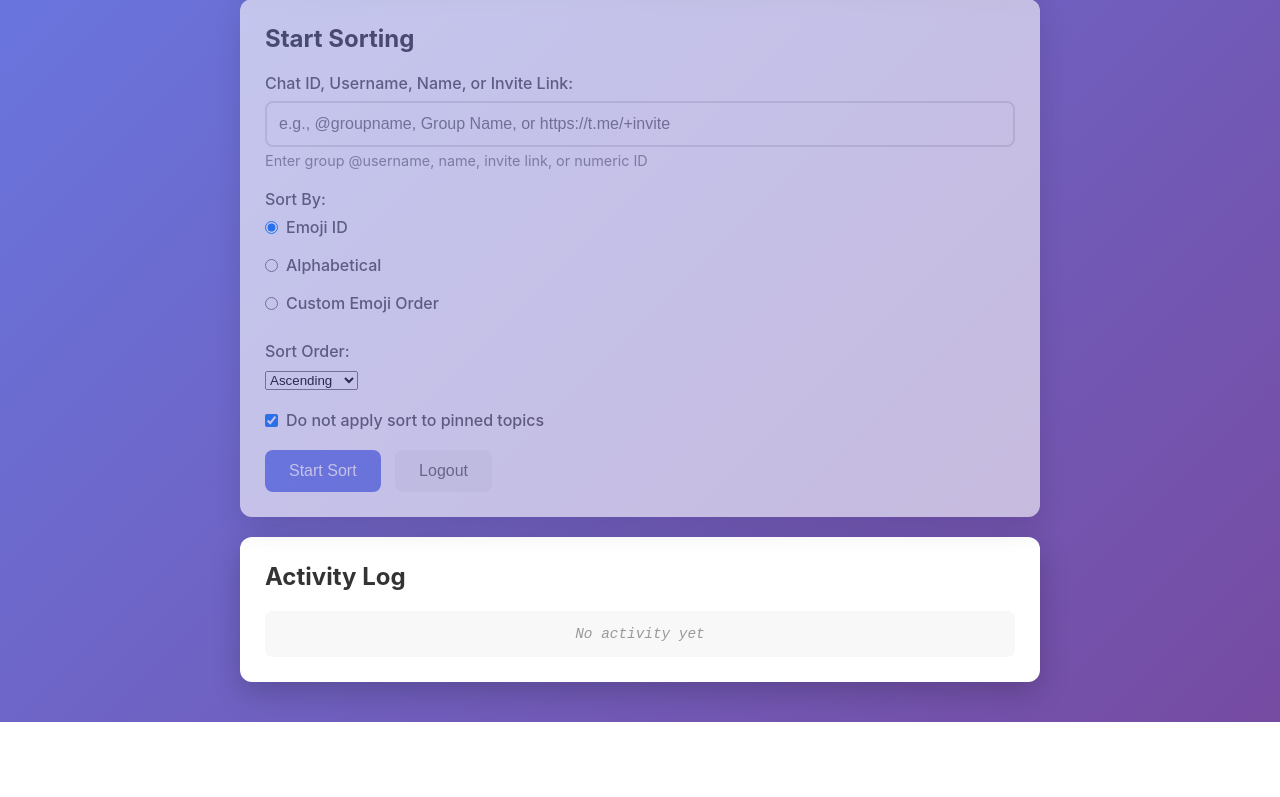
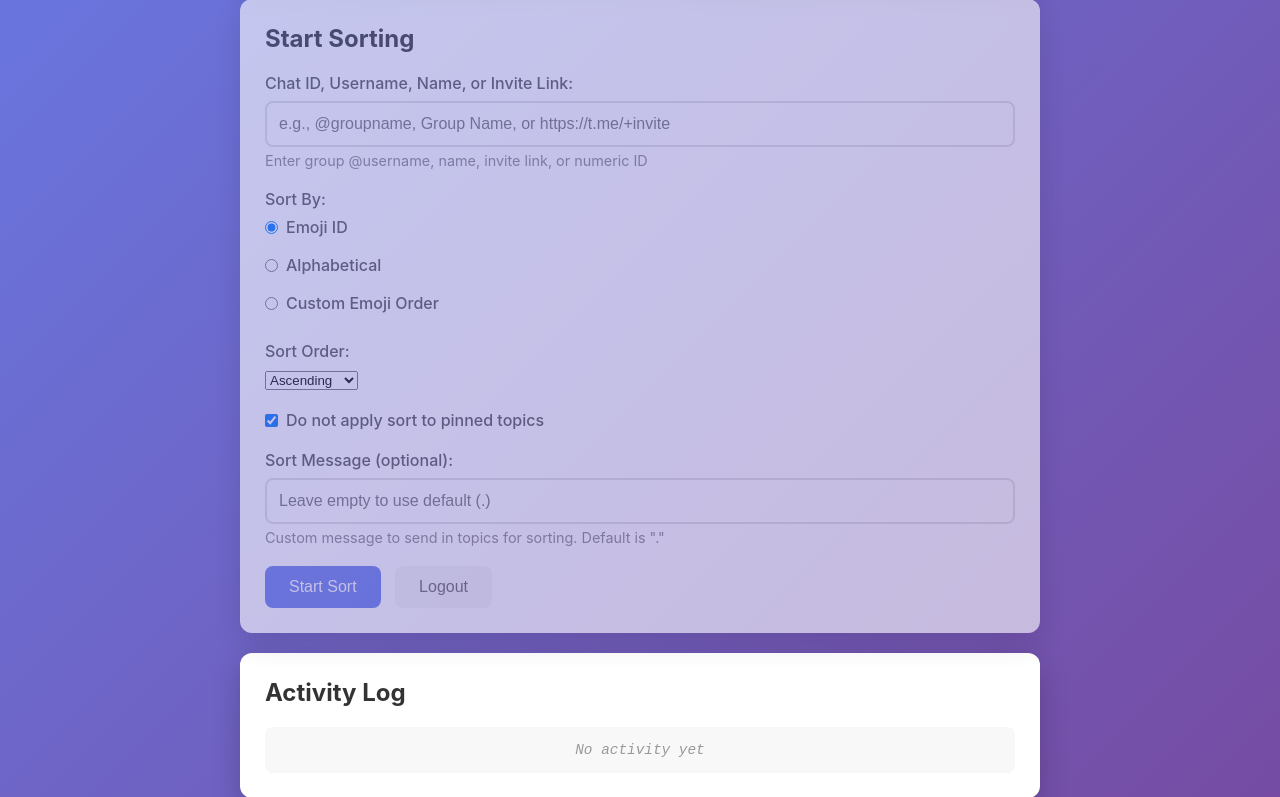
Before and after one commit to arkhivar/tg-tt-ub, a Flask app: template templates/index.html in a window 1280 px wide. Shown: the part 443-1240 px from the top of the page. Before the commit the page ends 1165 px from the top, so only its background shows below. Run offline with Flask 3, Linux system fonts and the light colour scheme; the template is opened without the code that fills it, so the values that code supplies are empty.

Commit message:
Assistant checkpoint: Add customizable sort message option
Assistant generated file changes:
- main.py: Add custom_message parameter to sort request, Pass custom_message to task queue, Extract custom_message from task and pass to sort_topics
- telethon_handler.py: Add custom_message parameter to sort_topics function, Use custom_message instead of hardcoded dot, Use custom_message in retry after FloodWaitError
- templates/index.html: Add custom message input field
- static/app.js: Include custom message in sort request, Remove duplicate requestBody initialization

---

User prompt:

you see at this point the sorting part can only be accomplished by sending a dot "." dummy message in each topic. That has worked great for me so far, but... I wish I could have the ability to change the "." default message to something customized, when I want to.

Replit-Commit-Author: Assistant
Replit-Commit-Session-Id: b9bccfed-93b3-4778-8954-6add8ed3f4d9

```diff
--- a/main.py
+++ b/main.py
@@ -91,6 +91,7 @@ def background_worker():
             sort_order = task.get('sort_order', 'ascending')
             skip_pinned = task.get('skip_pinned', True)
             custom_emoji_order = task.get('custom_emoji_order')
+            custom_message = task.get('custom_message', '.')
 
             sort_status["running"] = True
             sort_status["current_chat"] = chat_id
@@ -104,9 +105,10 @@ def background_worker():
                 add_log("Pinned topics will be skipped")
             if custom_emoji_order:
                 add_log(f"Using custom emoji order with {len(custom_emoji_order)} emojis")
+            add_log(f"Using message: '{custom_message}'")
 
             from telethon_handler import sort_topics
-            run_async_in_telethon_thread(sort_topics(client, chat_id, sort_status, add_log, sort_by, sort_order, skip_pinned, custom_emoji_order))
+            run_async_in_telethon_thread(sort_topics(client, chat_id, sort_status, add_log, sort_by, sort_order, skip_pinned, custom_emoji_order, custom_message))
 
             add_log("Sort completed successfully!")
 
@@ -208,6 +210,7 @@ def start_sort():
     sort_order = data.get('sort_order', 'ascending')
     skip_pinned = data.get('skip_pinned', True)
     custom_emoji_order = data.get('custom_emoji_order')  # List of emoji IDs in desired order
+    custom_message = data.get('custom_message', '.')  # Custom message for sorting
 
     if not chat_id:
         return jsonify({"error": "Chat ID is required"}), 400
@@ -229,7 +232,8 @@ def start_sort():
         'sort_by': sort_by,
         'sort_order': sort_order,
         'skip_pinned': skip_pinned,
-        'custom_emoji_order': custom_emoji_order
+        'custom_emoji_order': custom_emoji_order,
+        'custom_message': custom_message
     })
     return jsonify({"status": "queued", "message": "Sort operation started"})
 
--- a/static/app.js
+++ b/static/app.js
@@ -176,6 +176,7 @@ document.addEventListener('DOMContentLoaded', () => {
         const sortBy = document.querySelector('input[name="sortBy"]:checked').value; // Get the value of the checked radio button
         const sortOrder = sortOrderSelect.value;
         const skipPinned = document.getElementById('skipPinned').checked;
+        const customMessage = document.getElementById('customMessage').value.trim();
 
         if (!chatId) {
             alert('Please enter a chat ID or username');
@@ -188,6 +189,10 @@ document.addEventListener('DOMContentLoaded', () => {
             sort_order: sortOrder,
             skip_pinned: skipPinned
         };
+
+        if (customMessage) {
+            requestBody.custom_message = customMessage;
+        }
 
         if (sortBy === 'custom') {
             const emojiItems = document.querySelectorAll('.emoji-item');
--- a/telethon_handler.py
+++ b/telethon_handler.py
@@ -138,7 +138,7 @@ async def fetch_emoji_icons(client, chat_id, add_log):
     add_log(f"Found {len(emoji_list)} unique emoji icons")
     return emoji_list
 
-async def sort_topics(client, chat_id, sort_status, add_log, sort_by='emoji', sort_order='ascending', skip_pinned=True, custom_emoji_order=None):
+async def sort_topics(client, chat_id, sort_status, add_log, sort_by='emoji', sort_order='ascending', skip_pinned=True, custom_emoji_order=None, custom_message='.'):
     add_log(f"Resolving chat entity: {chat_id}")
 
     channel = None
@@ -323,7 +323,7 @@ async def sort_topics(client, chat_id, sort_status, add_log, sort_by='emoji', so
         try:
             await client.send_message(
                 channel,
-                ".",
+                custom_message,
                 reply_to=topic.id,
                 silent=True
             )
@@ -341,7 +341,7 @@ async def sort_topics(client, chat_id, sort_status, add_log, sort_by='emoji', so
 
             await client.send_message(
                 channel,
-                ".",
+                custom_message,
                 reply_to=topic.id,
                 silent=True
             )
--- a/templates/index.html
+++ b/templates/index.html
@@ -80,6 +80,11 @@
                     <span>Do not apply sort to pinned topics</span>
                 </label>
             </div>
+            <div class="form-group">
+                <label for="customMessage">Sort Message (optional):</label>
+                <input type="text" id="customMessage" placeholder="Leave empty to use default (.)" maxlength="200" />
+                <small>Custom message to send in topics for sorting. Default is "."</small>
+            </div>
             <div id="customOrderSection" style="display: none;">
                 <button id="fetchEmojisBtn" class="btn btn-secondary">1. Fetch Emoji Icons</button>
                 <div id="emojiList" style="margin-top: 15px; display: none;"></div>
```
